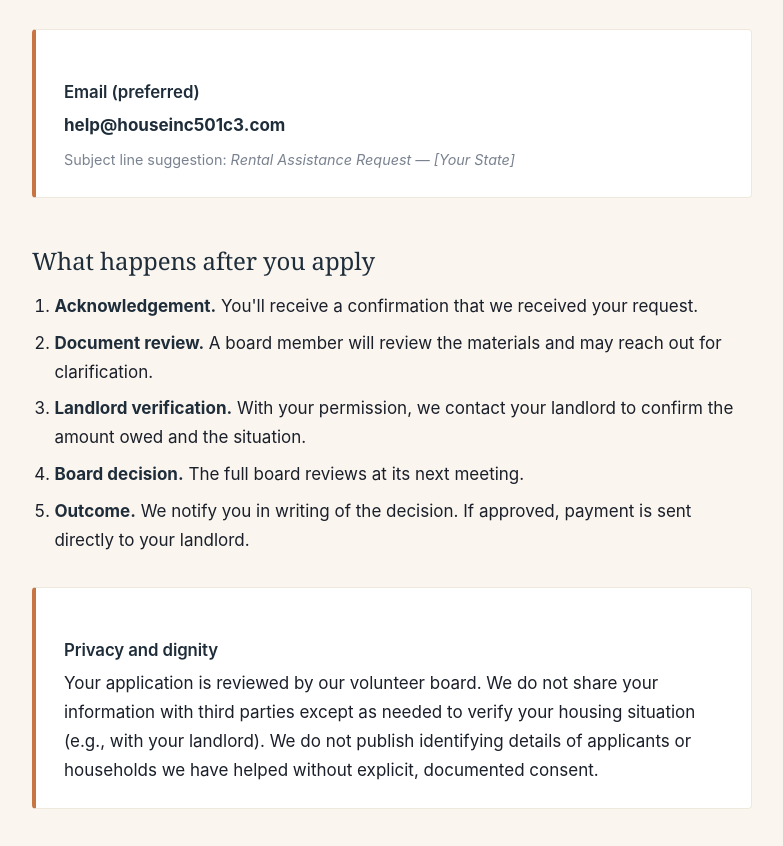
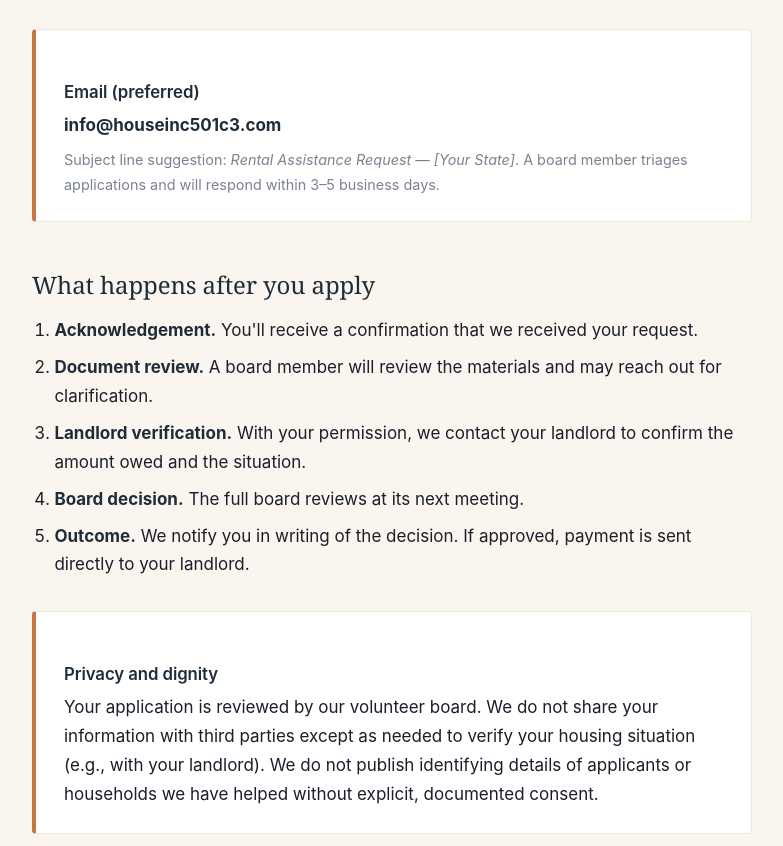
Before and after one commit to michaelbacotti/houseinc-rebuild, a plain HTML site: page apply/index.html in a window 1280 px wide. Shown: the part 1733-2579 px from the top of the page, without its empty margins (248-1031 px from the left). Drawn offline with Linux system fonts and the light colour scheme.

Commit message:
Collapse help@ and board@ aliases into info@ (matches current iCloud setup)
- /apply/: help@houseinc501c3.com → info@houseinc501c3.com
- /contact/: 'Applications' row uses info@ with prefilled 'Rental Assistance Request' subject
- /board/: board@houseinc501c3.com → info@houseinc501c3.com with prefilled 'Board Governance' subject

Why: Mike currently has only info@ and donations@ set up in iCloud. The site was referencing 4 mailboxes, so help@ and board@ would have bounced. iCloud+ Custom Email Domain doesn't need forwarding between aliases — when Mike adds a new alias, mail for it lands in his inbox. We collapsed to the two confirmed addresses to eliminate bounce risk today, and routed 'Applications' and 'Board Governance' subcategories via subject line (prefilled mailto links).

```diff
--- a/apply/index.html
+++ b/apply/index.html
@@ -69,8 +69,8 @@
 
     <div class="callout">
      <h3>Email (preferred)</h3>
-     <p><a href="mailto:help@houseinc501c3.com"><strong>help@houseinc501c3.com</strong></a></p>
-     <p style="font-size:0.9rem; color: var(--ink-muted); margin-top:0.5rem;">Subject line suggestion: <em>Rental Assistance Request — [Your State]</em></p>
+     <p><a href="mailto:info@houseinc501c3.com"><strong>info@houseinc501c3.com</strong></a></p>
+     <p style="font-size:0.9rem; color: var(--ink-muted); margin-top:0.5rem;">Subject line suggestion: <em>Rental Assistance Request — [Your State]</em>. A board member triages applications and will respond within 3–5 business days.</p>
     </div>
 
     <h2>What happens after you apply</h2>
```
Also changed, not shown: board/index.html (+1 -1 lines), contact/index.html (+1 -1 lines).
